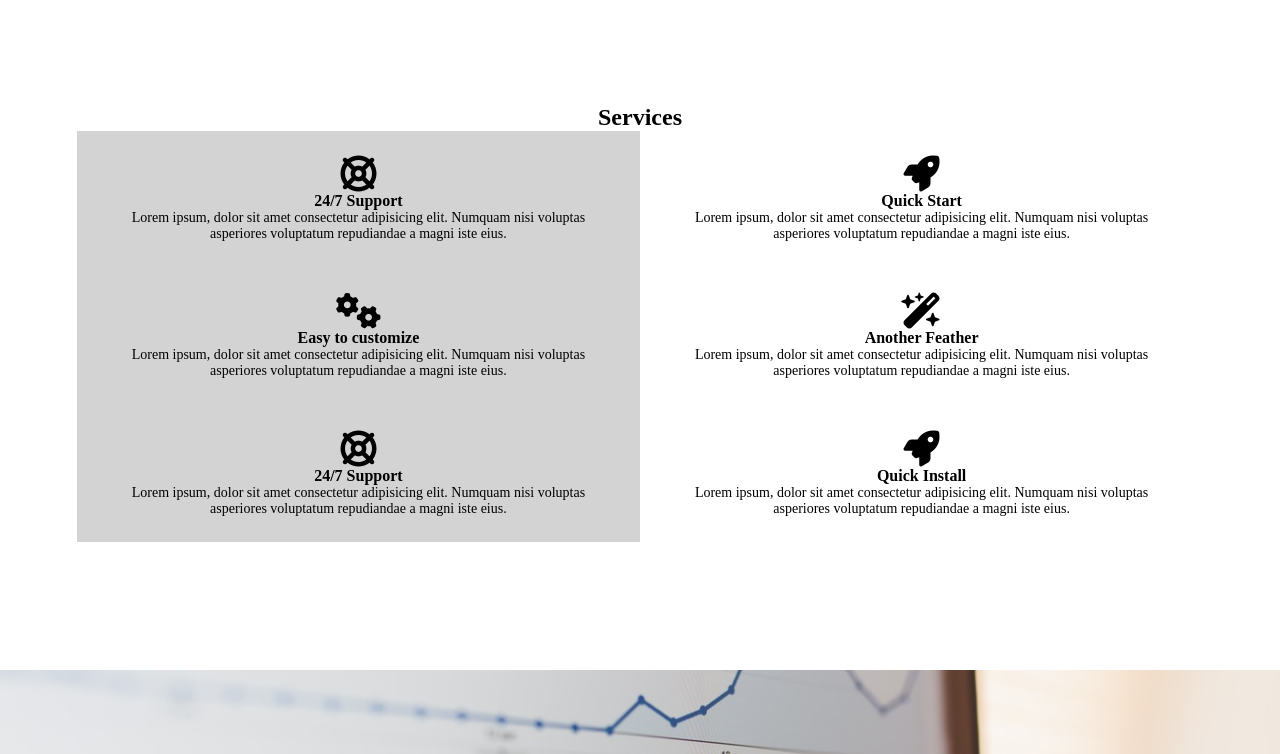
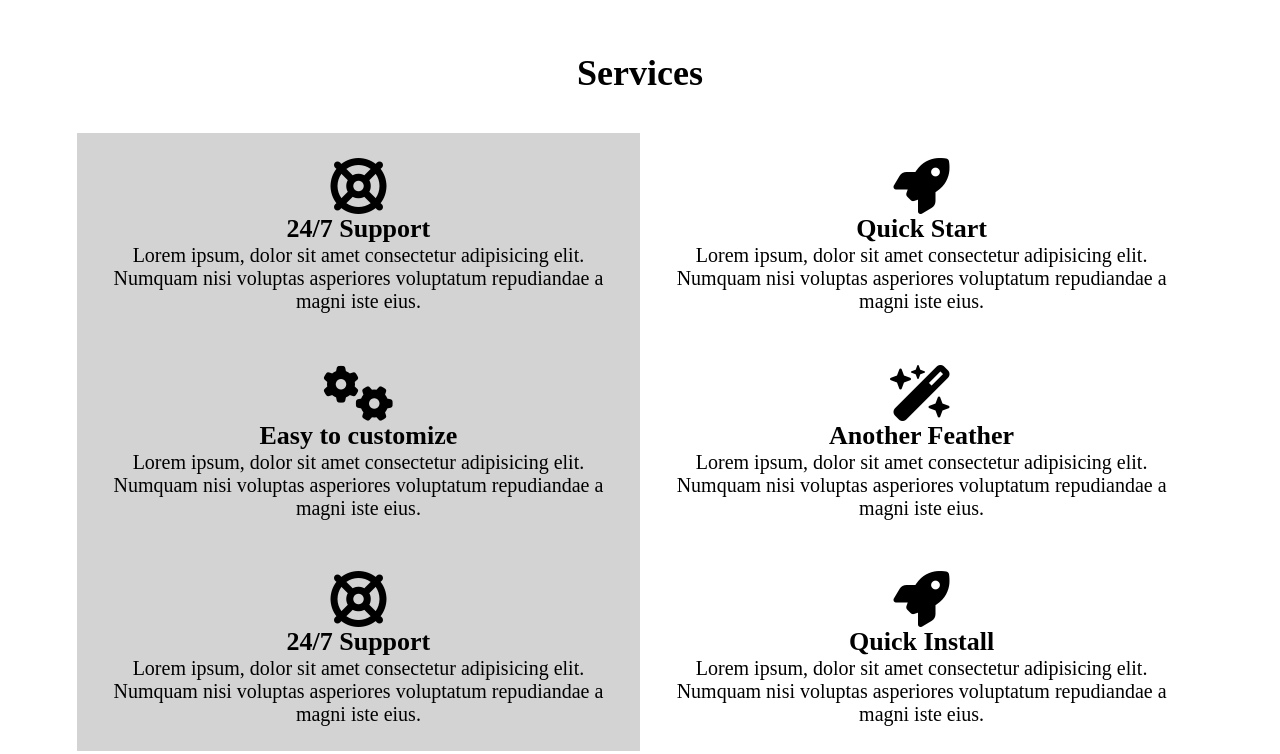
Before and after one commit to mamiko-s/resposive-git, a plain HTML site: page index.html in a window 1280 px wide. Shown: the part 2450-3204 px from the top of the page. Drawn offline with Linux system fonts and the light colour scheme.

Commit message:
Services section is done

```diff
--- a/css/style.css
+++ b/css/style.css
@@ -292,6 +292,27 @@ $=
 
 @media (min-width: 600px) {
 
+    .services {
+        padding-top: 5%;
+    }
+
+    .services h2 {
+        font-size: 36px;
+        padding: 1% 0 3%;
+    }
+
+    .services i {
+        font-size: 56px;
+    }
+
+    .services h3 {
+        font-size: 26px;
+    }
+
+    .services p {
+        font-size: 20px;
+    }
+
     .call-action>h2 {
         font-size: 36px;
     }
```
